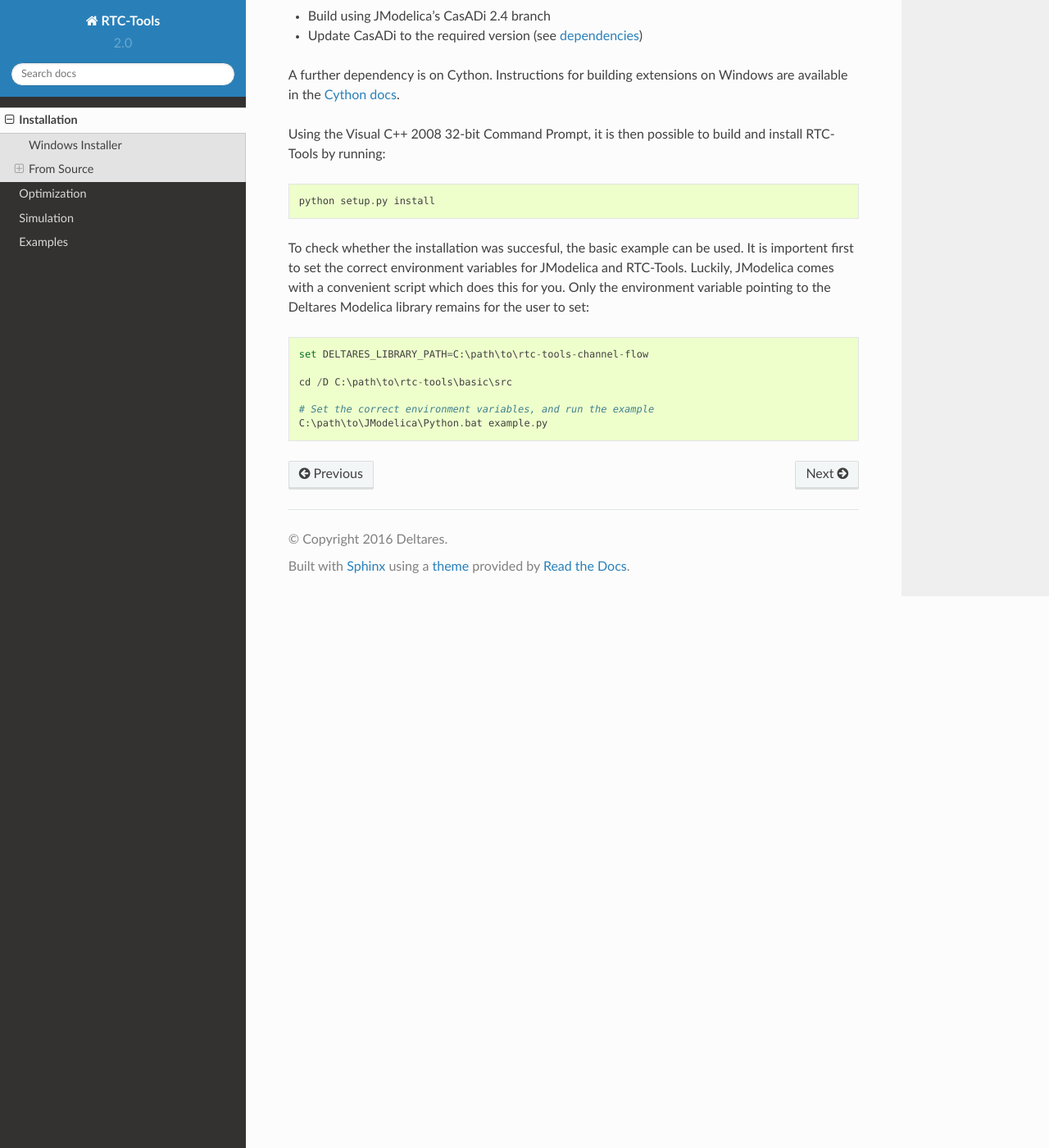
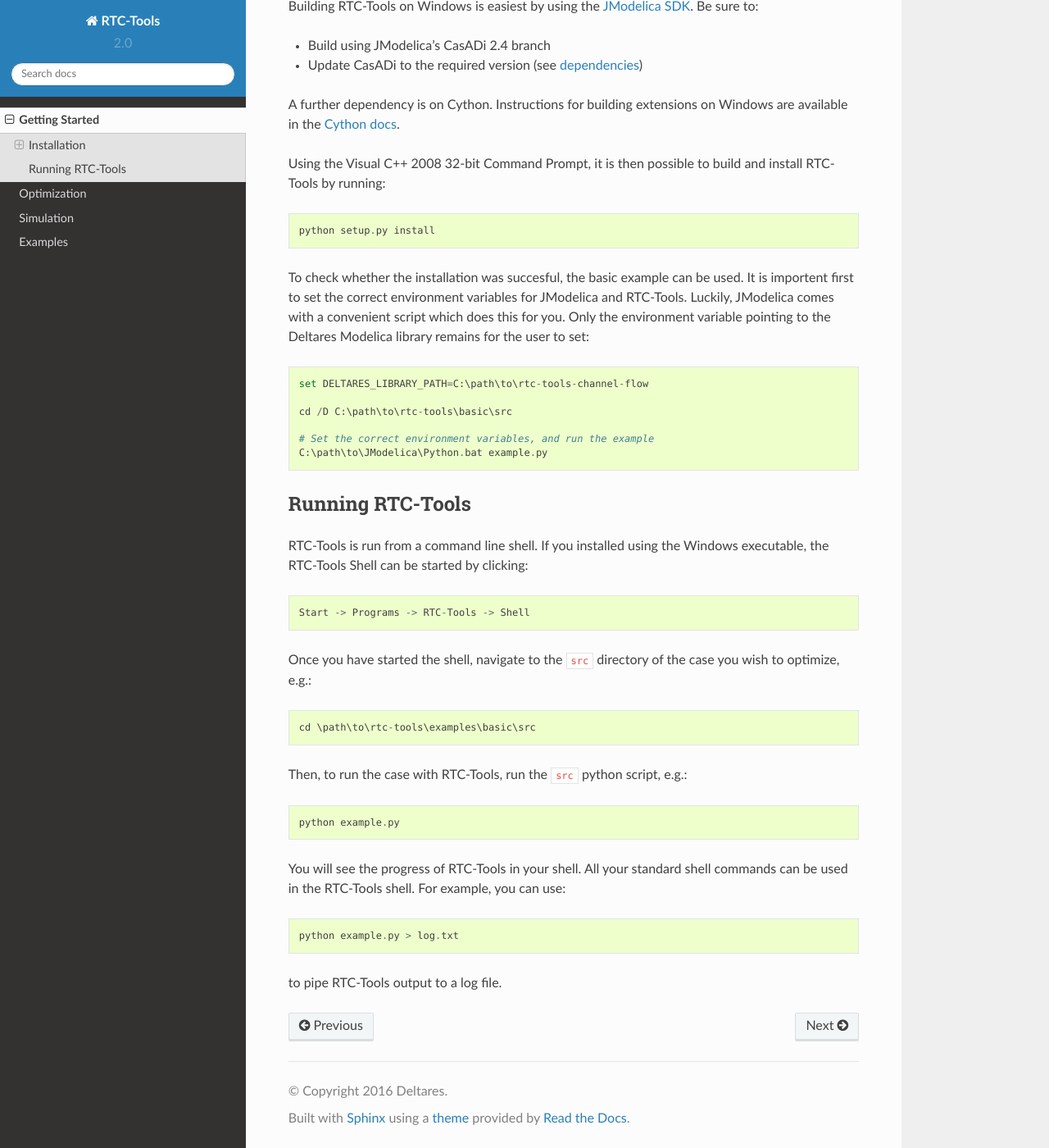
Before and after one commit to vdwees/rtc-tools, a Sphinx documentation site: the page built from doc/getting-started.rst, in a window 1280 px wide and 1400 px high, scrolled down 2323 px. Shown: the whole window at 82% size. Built offline with Sphinx 7.4.7 and the Read the Docs theme 2.0.0, drawn with Linux system fonts in a browser that asks for light colours; some of the changed text lies outside the part shown.

Commit message:
added how to run RTC-Tools

```diff
--- a/doc/examples/ensemble.rst
+++ b/doc/examples/ensemble.rst
@@ -9,7 +9,7 @@
     :doc:`basic`.
 
 Then biggest change to RTC-Tools when using an ensemble is the structure of the
-directory. The folder ``<installation directory>\RTCTools2\examples\ensemble``
+directory. The folder ``rtc-tools\examples\ensemble``
 contains a complete RTC-Tools ensemble optimization problem. An RTC-Tools
 ensemble directory has the following structure:
 
--- a/doc/installation.rst
+++ b/doc/getting-started.rst
@@ -1,3 +1,6 @@
+Getting Started
++++++++++++++++
+
 Installation
 ============
 
@@ -126,3 +129,32 @@
     C:\path\to\JModelica\Python.bat example.py
 
 .. _Deltares Download Portal: https://download.deltares.nl/en/download/rtc-tools/
+
+
+.. _running-rtc-tools:
+
+Running RTC-Tools
+=================
+
+
+RTC-Tools is run from a command line shell. If you installed using the Windows
+executable, the RTC-Tools Shell can be started by clicking::
+
+    Start -> Programs -> RTC-Tools -> Shell
+
+
+Once you have started the shell, navigate to the ``src`` directory of the case
+you wish to optimize, e.g.::
+
+    cd \path\to\rtc-tools\examples\basic\src
+
+Then, to run the case with RTC-Tools, run the ``src`` python script, e.g.::
+
+    python example.py
+
+You will see the progress of RTC-Tools in your shell. All your standard shell
+commands can be used in the RTC-Tools shell. For example, you can use::
+
+    python example.py > log.txt
+
+to pipe RTC-Tools output to a log file.
```
Also changed, not shown: doc/examples/basic.rst (+5 -5 lines), doc/examples/mixed_integer.rst (+3 -4 lines), doc/index.rst (+11 -4 lines).
